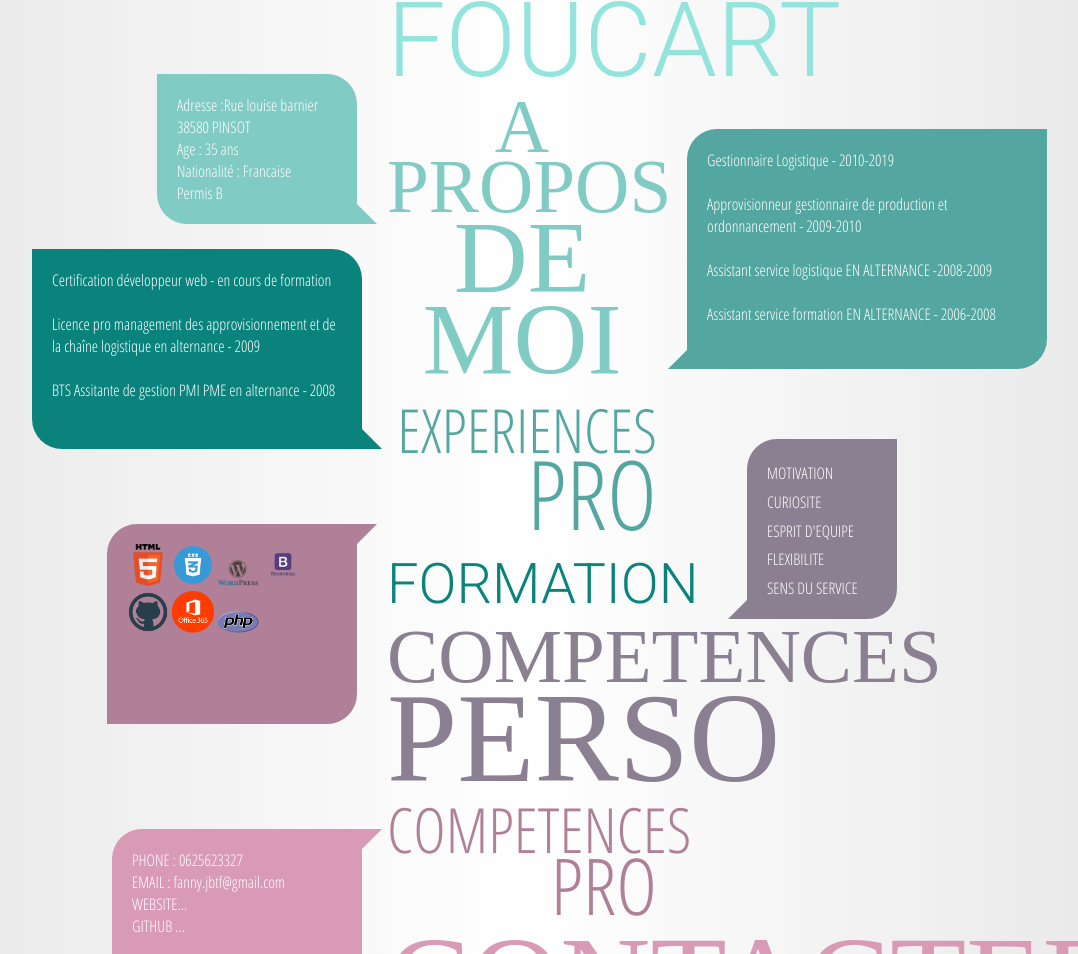
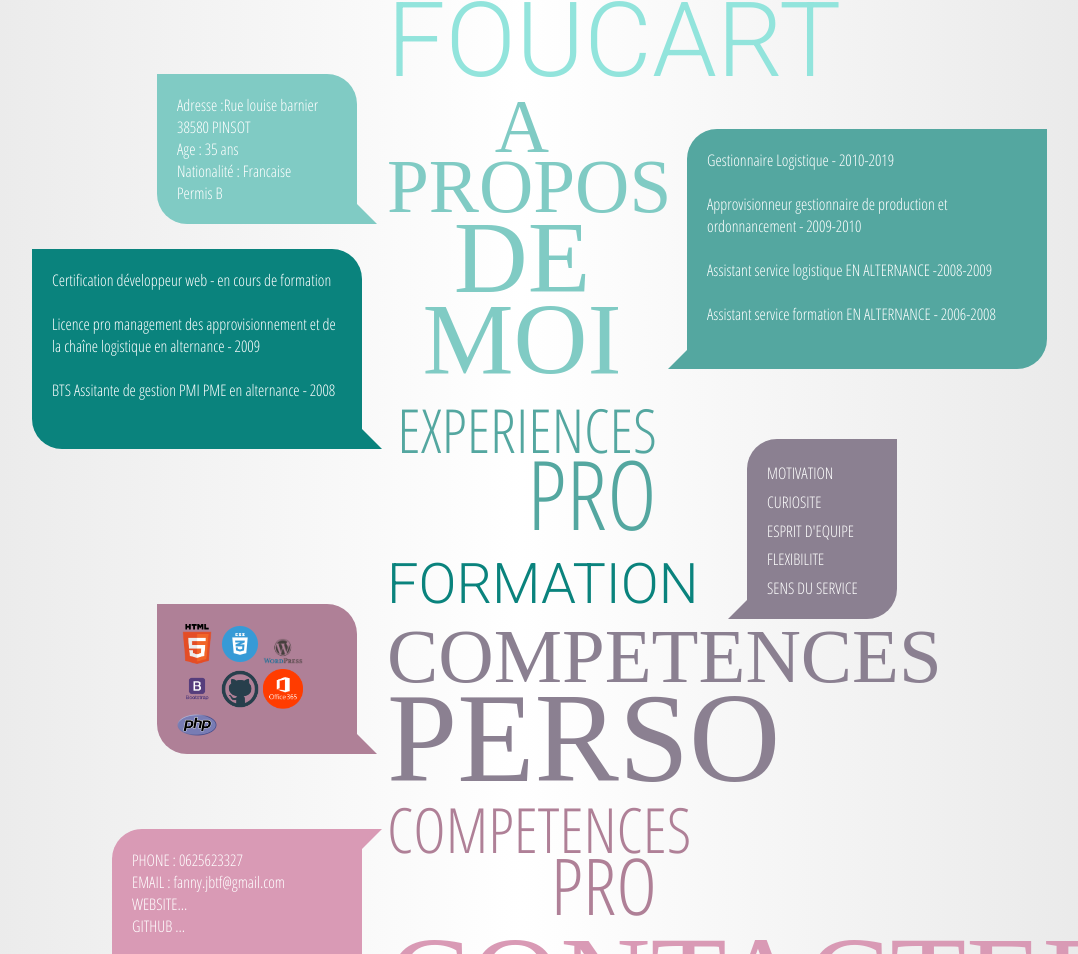
Before and after one commit to Fanny-jbt/CV, a plain HTML site: page TEST.html in a window 1280 px wide. Shown: the part 251-1205 px from the top of the page, without its empty margins (118-1196 px from the left). Drawn offline with nearby package versions, Linux system fonts and the light colour scheme; a web font is replaced by a local one.

Commit message:
bubble 8 ok

```diff
--- a/test.scss
+++ b/test.scss
@@ -218,17 +218,17 @@ body {
   }
 }
 .bubble7 {
-  @include bubble($colorWord6, 200px);
-  @include border-radius(30px , 0 , 30px, 0);
-  top: 675px;
-  left: -280px;
+  @include bubble($colorWord6, 150px,200px);
+  @include border-radius(0,30px, 0,30px);
+  top: 755px;
+  left: -230px;
   span.the-arrow7 {
-    @include arrow(0, 250px, $colorWord6);
-    transform: rotate(180deg);
+    @include arrow(130px,200px, $colorWord6);
+    transform: rotate(90deg);
   }
 }
 img.iconCompetence{
-    width: 20%;
+    width: 25%;
 }
 .bubble8 {
   @include bubble($colorWord7,180px);
```
Also changed, not shown: test.css, 1 other file.
